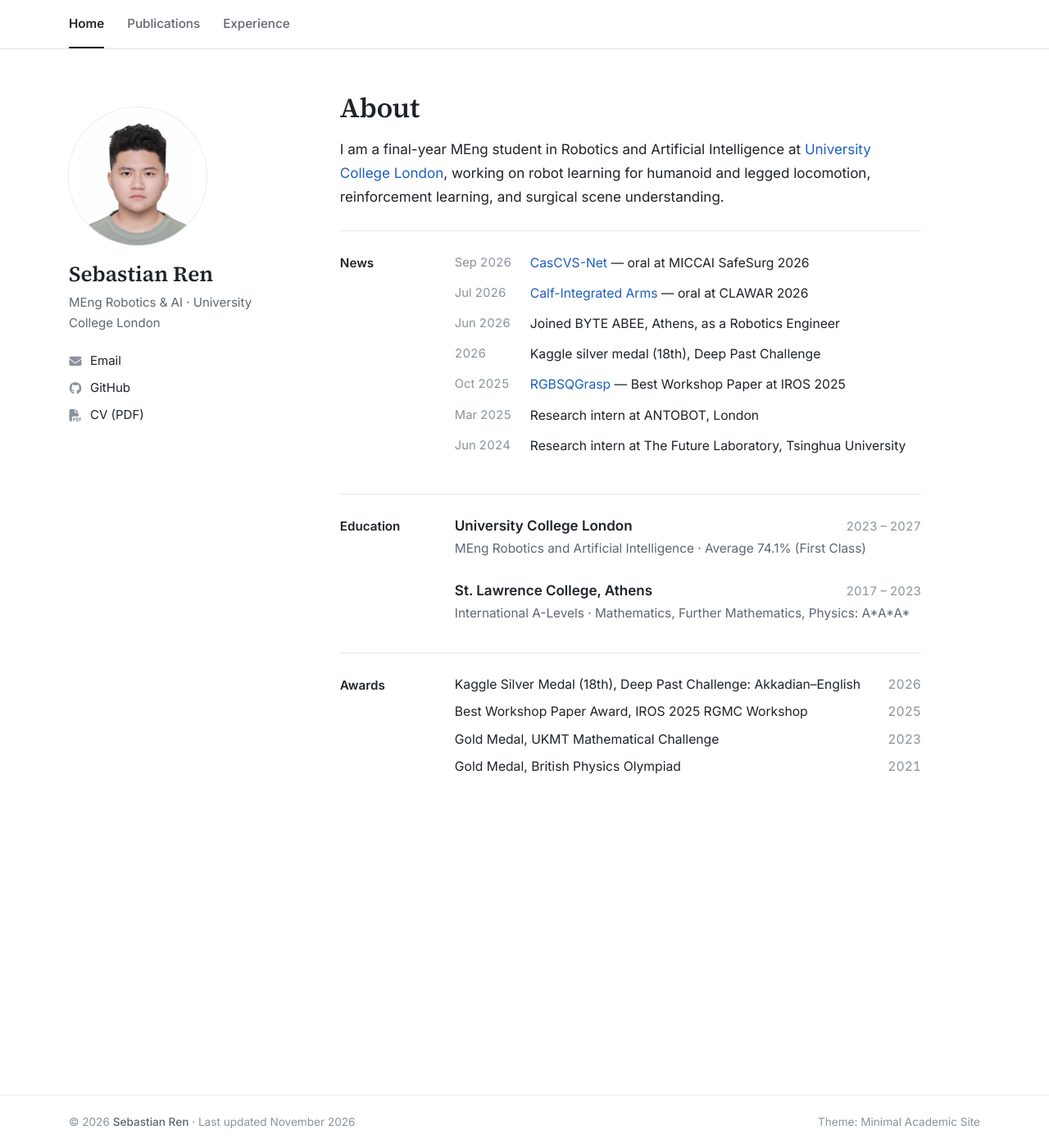
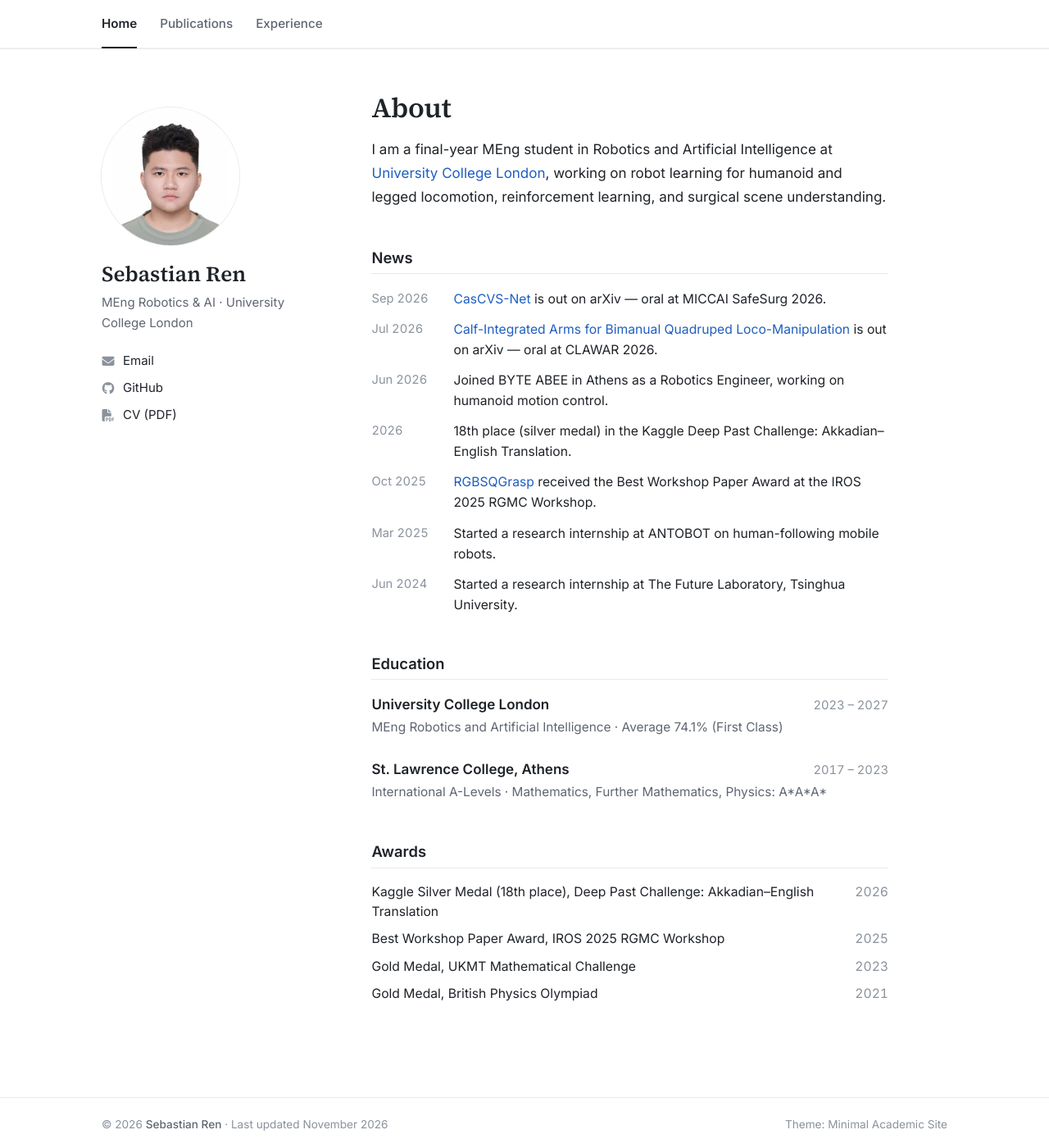
Before and after one commit to TaiE64/TaiE64.github.io, a Jekyll site: the page built from _pages/about.md, in a window 1280 px wide and 1400 px high. Shown: the whole window at 82% size. Built offline with Jekyll 4.4.1, drawn with Linux system fonts in a browser that asks for light colours; a script bundle is joined from its source files by our own code; library files that are not in the unit come from our copies.

Commit message:
Revert home page block layout and wider column
Co-Authored-By: Claude Opus 5.5 <noreply@anthropic.com>

```diff
--- a/_pages/about.md
+++ b/_pages/about.md
@@ -9,43 +9,31 @@ redirect_from:
 
 <p>I am a final-year MEng student in Robotics and Artificial Intelligence at <a href="https://www.ucl.ac.uk/computer-science/">University College London</a>, working on robot learning for humanoid and legged locomotion, reinforcement learning, and surgical scene understanding.</p>
 
-<section class="block">
-<h2 class="block__title">News</h2>
-<div class="block__body">
-  <ul class="news">
-    <li><time>Sep 2026</time><span><a href="https://arxiv.org/abs/2609.27681">CasCVS-Net</a> — oral at MICCAI SafeSurg 2026</span></li>
-    <li><time>Jul 2026</time><span><a href="https://arxiv.org/abs/2607.06186">Calf-Integrated Arms</a> — oral at CLAWAR 2026</span></li>
-    <li><time>Jun 2026</time><span>Joined BYTE ABEE, Athens, as a Robotics Engineer</span></li>
-    <li><time>2026</time><span>Kaggle silver medal (18th), Deep Past Challenge</span></li>
-    <li><time>Oct 2025</time><span><a href="https://arxiv.org/abs/2503.02387">RGBSQGrasp</a> — Best Workshop Paper at IROS 2025</span></li>
-    <li><time>Mar 2025</time><span>Research intern at ANTOBOT, London</span></li>
-    <li><time>Jun 2024</time><span>Research intern at The Future Laboratory, Tsinghua University</span></li>
-  </ul>
+<h2 class="section">News</h2>
+<ul class="news">
+  <li><time>Sep 2026</time><span><a href="https://arxiv.org/abs/2609.27681">CasCVS-Net</a> is out on arXiv — oral at MICCAI SafeSurg 2026.</span></li>
+  <li><time>Jul 2026</time><span><a href="https://arxiv.org/abs/2607.06186">Calf-Integrated Arms for Bimanual Quadruped Loco-Manipulation</a> is out on arXiv — oral at CLAWAR 2026.</span></li>
+  <li><time>Jun 2026</time><span>Joined BYTE ABEE in Athens as a Robotics Engineer, working on humanoid motion control.</span></li>
+  <li><time>2026</time><span>18th place (silver medal) in the Kaggle Deep Past Challenge: Akkadian–English Translation.</span></li>
+  <li><time>Oct 2025</time><span><a href="https://arxiv.org/abs/2503.02387">RGBSQGrasp</a> received the Best Workshop Paper Award at the IROS 2025 RGMC Workshop.</span></li>
+  <li><time>Mar 2025</time><span>Started a research internship at ANTOBOT on human-following mobile robots.</span></li>
+  <li><time>Jun 2024</time><span>Started a research internship at The Future Laboratory, Tsinghua University.</span></li>
+</ul>
+
+<h2 class="section">Education</h2>
+<div class="entry">
+  <div class="entry__head"><span class="entry__title">University College London</span><span class="entry__date">2023 – 2027</span></div>
+  <p class="entry__sub">MEng Robotics and Artificial Intelligence · Average 74.1% (First Class)</p>
 </div>
-</section>
+<div class="entry">
+  <div class="entry__head"><span class="entry__title">St. Lawrence College, Athens</span><span class="entry__date">2017 – 2023</span></div>
+  <p class="entry__sub">International A-Levels · Mathematics, Further Mathematics, Physics: A*A*A*</p>
+</div>
 
-<section class="block">
-<h2 class="block__title">Education</h2>
-<div class="block__body">
-  <div class="entry">
-    <div class="entry__head"><span class="entry__title">University College London</span><span class="entry__date">2023 – 2027</span></div>
-    <p class="entry__sub">MEng Robotics and Artificial Intelligence · Average 74.1% (First Class)</p>
-  </div>
-  <div class="entry">
-    <div class="entry__head"><span class="entry__title">St. Lawrence College, Athens</span><span class="entry__date">2017 – 2023</span></div>
-    <p class="entry__sub">International A-Levels · Mathematics, Further Mathematics, Physics: A*A*A*</p>
-  </div>
-</div>
-</section>
-
-<section class="block">
-<h2 class="block__title">Awards</h2>
-<div class="block__body">
-  <ul class="awards">
-    <li><span>Kaggle Silver Medal (18th), Deep Past Challenge: Akkadian–English</span><span>2026</span></li>
-    <li><span>Best Workshop Paper Award, IROS 2025 RGMC Workshop</span><span>2025</span></li>
-    <li><span>Gold Medal, UKMT Mathematical Challenge</span><span>2023</span></li>
-    <li><span>Gold Medal, British Physics Olympiad</span><span>2021</span></li>
-  </ul>
-</div>
-</section>
+<h2 class="section">Awards</h2>
+<ul class="awards">
+  <li><span>Kaggle Silver Medal (18th place), Deep Past Challenge: Akkadian–English Translation</span><span>2026</span></li>
+  <li><span>Best Workshop Paper Award, IROS 2025 RGMC Workshop</span><span>2025</span></li>
+  <li><span>Gold Medal, UKMT Mathematical Challenge</span><span>2023</span></li>
+  <li><span>Gold Medal, British Physics Olympiad</span><span>2021</span></li>
+</ul>
--- a/assets/css/site.css
+++ b/assets/css/site.css
@@ -13,7 +13,7 @@
   --accent-soft: #eef3fb;
   --serif: "Source Serif 4", Georgia, "Times New Roman", serif;
   --sans: Inter, -apple-system, BlinkMacSystemFont, "Segoe UI", Roboto, sans-serif;
-  --content: 780px;
+  --content: 680px;
   --sidebar: 240px;
 }
 
@@ -38,7 +38,7 @@ a:hover { text-decoration: underline; text-underline-offset: 3px; }
   border-bottom: 1px solid var(--line) !important;
 }
 .masthead__inner-wrap {
-  max-width: 1160px !important;
+  max-width: 1080px !important;
   margin: 0 auto !important;
   padding: 0 24px !important;
 }
@@ -68,7 +68,7 @@ a:hover { text-decoration: underline; text-underline-offset: 3px; }
 /* ---------- Two-column layout ---------- */
 
 .main-container {
-  max-width: 1160px !important;
+  max-width: 1080px !important;
   margin: 0 auto !important;
   padding: 56px 24px 0 !important;
   gap: 72px;
@@ -214,7 +214,7 @@ a:hover { text-decoration: underline; text-underline-offset: 3px; }
   padding: 22px 0 !important;
 }
 .footer-wrapper {
-  max-width: 1160px !important; margin: 0 auto !important; padding: 0 24px !important; width: auto !important;
+  max-width: 1080px !important; margin: 0 auto !important; padding: 0 24px !important; width: auto !important;
   display: flex; justify-content: space-between; align-items: center; gap: 12px; flex-wrap: wrap;
 }
 .footer-left, .footer-right { font-size: 0.85rem !important; color: var(--faint) !important; }
@@ -335,21 +335,3 @@ a:hover { text-decoration: underline; text-underline-offset: 3px; }
   .pub { grid-template-columns: 104px 1fr; gap: 0 14px; }
   .pub__title { font-size: 0.98rem; }
 }
-
-/* ---------- Home page blocks: label left, content right ---------- */
-.block {
-  display: grid; grid-template-columns: 112px 1fr; gap: 0 28px;
-  padding: 26px 0 8px; margin-top: 26px; border-top: 1px solid var(--line);
-}
-.page__content h2.block__title {
-  font-family: var(--sans) !important; font-size: 0.95rem !important; font-weight: 600 !important;
-  color: var(--fg) !important; margin: 0 !important; padding: 2px 0 0 !important;
-  border: 0 !important; text-transform: none !important; letter-spacing: 0 !important; line-height: 1.5 !important;
-}
-.block__body { min-width: 0; }
-.block__body > :last-child { margin-bottom: 0 !important; }
-.block .news li { grid-template-columns: 76px 1fr; }
-@media (max-width: 600px) {
-  .block { grid-template-columns: 1fr; padding-top: 22px; }
-  .page__content h2.block__title { margin-bottom: 12px !important; }
-}
```
